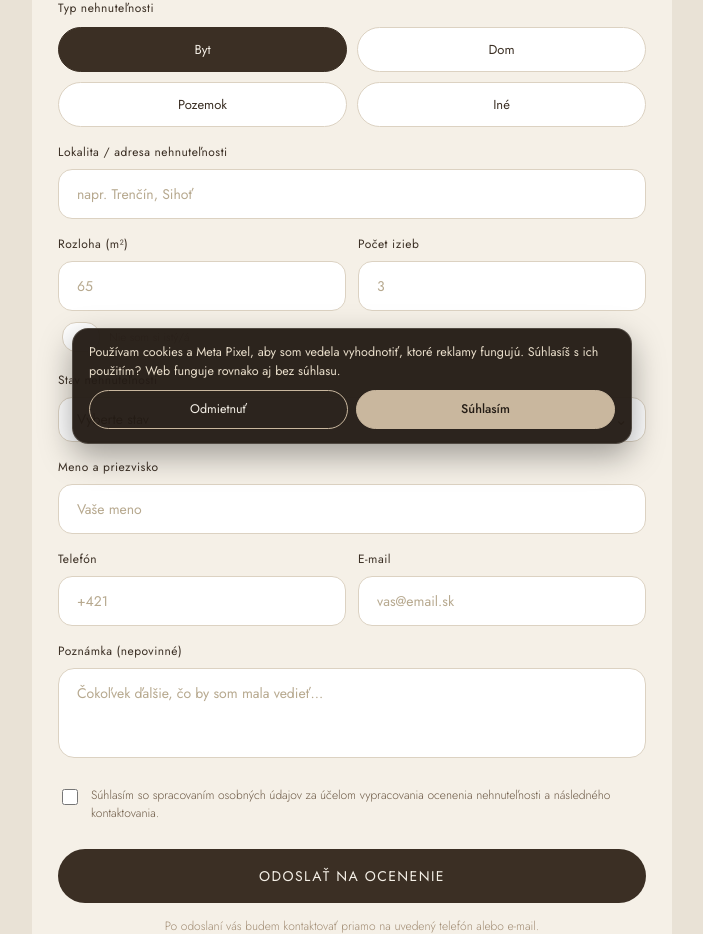
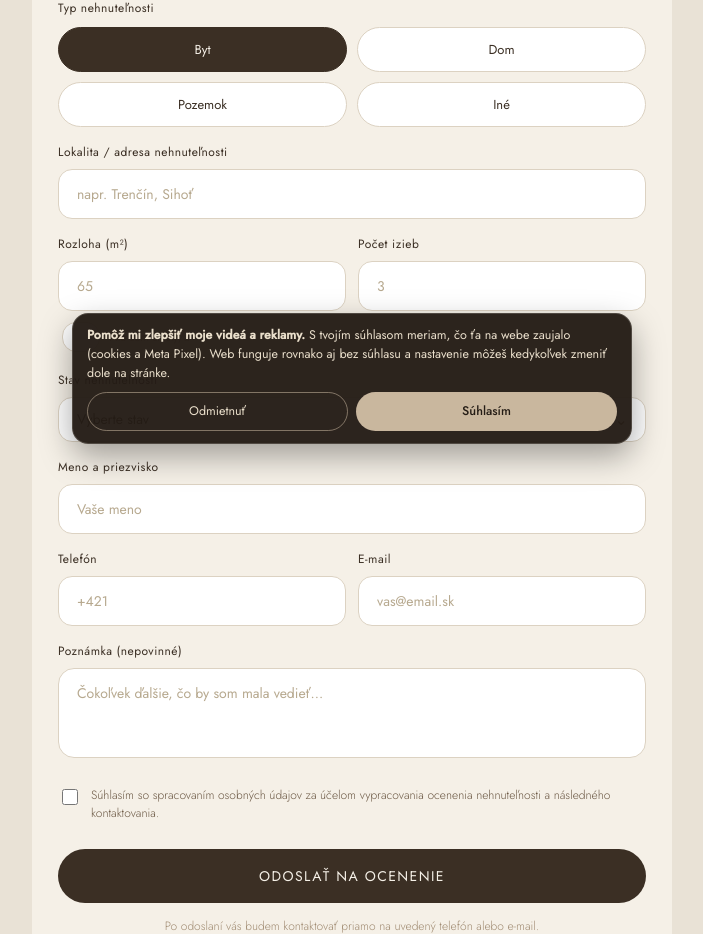
Before and after one commit to sonatomankova/sonaweb, a Flask app: page /ocenenie.html in a window 1280 px wide. Shown: the part 344-1278 px from the top of the page, without its empty margins (288-991 px from the left). Run offline with Flask 3, Linux system fonts and the light colour scheme; data comes from the database, SQL or seed files in the repository.

Commit message:
Friendlier cookie banner text
Co-Authored-By: Claude Sonnet 5.5 <noreply@anthropic.com>

```diff
--- a/templates/_pixel.html
+++ b/templates/_pixel.html
@@ -5,7 +5,7 @@
     max-width:560px; margin:0 auto;
     background:rgba(36,28,21,.96); color:#F5F0E7;
     border:1px solid rgba(245,240,231,.18); border-radius:16px;
-    padding:14px 16px; box-shadow:0 12px 32px rgba(0,0,0,.35);
+    padding:12px 14px; box-shadow:0 12px 32px rgba(0,0,0,.35);
     font-family:'Jost',sans-serif; font-size:12.5px; line-height:1.5;
   }
   .cookie-bar[hidden]{ display:none; }
@@ -14,12 +14,12 @@
   .cookie-bar .cookie-btns{ display:flex; gap:8px; }
   .cookie-bar button{
     flex:1; font:inherit; font-size:12.5px; cursor:pointer; border-radius:100px; padding:9px 14px;
-    border:1px solid #C9B79E; background:transparent; color:#F5F0E7;
+    border:1px solid rgba(201,183,158,.55); background:transparent; color:#EADFCB;
   }
   .cookie-bar button.yes{ background:#C9B79E; color:#241C15; font-weight:500; }
 </style>
 <div class="cookie-bar" id="cookieBar" role="dialog" aria-label="Nastavenie cookies" hidden>
-  <p>Používam cookies a Meta Pixel, aby som vedela vyhodnotiť, ktoré reklamy fungujú. Súhlasíš s ich použitím? Web funguje rovnako aj bez súhlasu.</p>
+  <p><b>Pomôž mi zlepšiť moje videá a reklamy.</b> S tvojím súhlasom meriam, čo ťa na webe zaujalo (cookies a Meta Pixel). Web funguje rovnako aj bez súhlasu a nastavenie môžeš kedykoľvek zmeniť dole na stránke.</p>
   <div class="cookie-btns">
     <button type="button" id="cookieNo">Odmietnuť</button>
     <button type="button" class="yes" id="cookieYes">Súhlasím</button>
```
